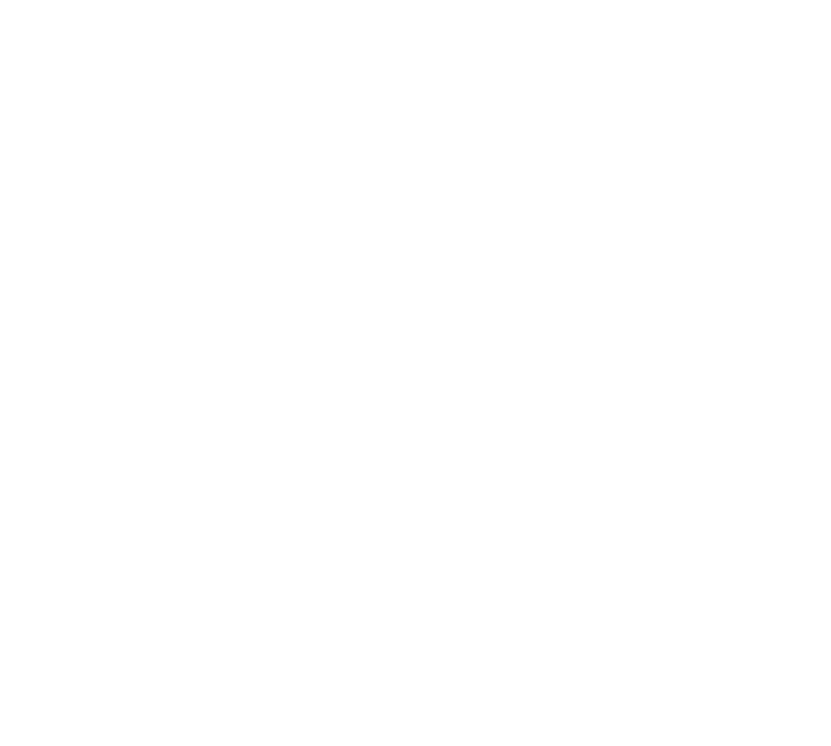
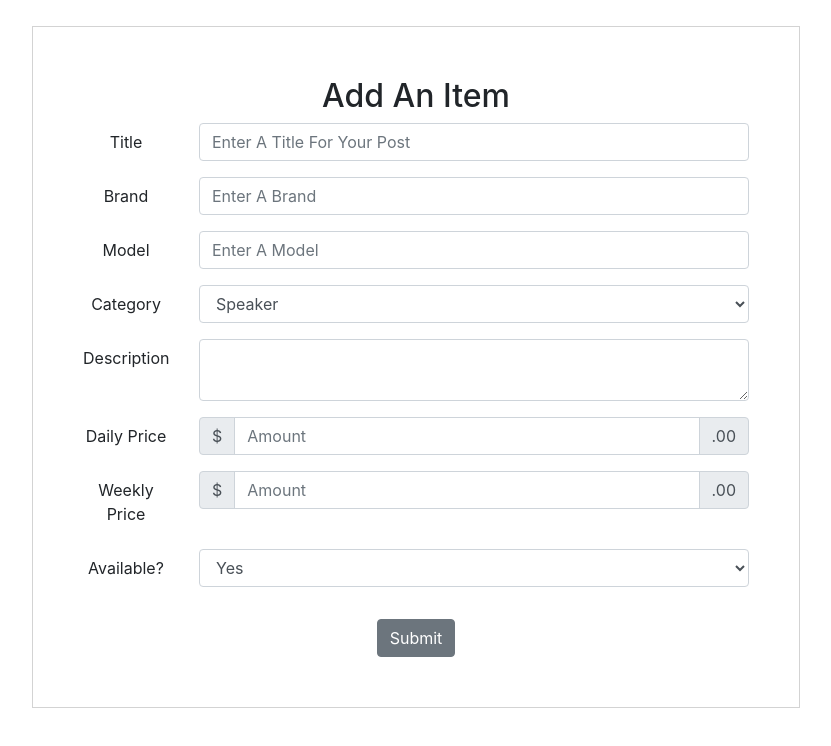
Before and after one commit to use-my-tech-stuff/Front-End-Nate-Boyette, a React (Create React App) app in the folder usemytechstuff/: page /item-form in a window 1280 px wide. Shown: the top 746 px of the page, without its empty margins (224-1055 px from the left). Built offline with nearby package versions, Linux system fonts and the light colour scheme; no server answers.

Commit message:
Form setup. Posting an item to the db working. Need to fix a bug when pushing back to the item list page.

```diff
--- a/usemytechstuff/src/App.js
+++ b/usemytechstuff/src/App.js
@@ -6,6 +6,7 @@
 import ItemListView from "./views/ItemListView";
 import LoginView from "./views/LoginView";
 import ItemView from "./views/ItemView"
+import ItemFormView from "./views/ItemFormView"
 
 
 import "./App.css";
@@ -21,8 +22,9 @@
           path="/item-list"
           render={props => <ItemListView {...props} />}
         />
+        <Route path="/item-form" component={ItemFormView} />
         <Route path="/login" component={LoginView} />
-        <Route path="item-list/:id" component={ItemView} />
+        <Route path="/item-list/:id" component={ItemView} />
       </div>
     );
   }
--- a/usemytechstuff/src/components/ItemForm/ItemForm.js
+++ b/usemytechstuff/src/components/ItemForm/ItemForm.js
@@ -0,0 +1,199 @@
+import React from "react";
+import { withRouter } from "react-router";
+
+import {
+  Button,
+  Form,
+  FormGroup,
+  Label,
+  Input,
+  FormText,
+  Col,
+  InputGroup,
+  InputGroupAddon
+} from "reactstrap";
+import styled from "styled-components";
+
+
+
+const ItemForm = props => {
+
+  const handleClick = e => {
+    e.preventDefault();
+
+    // Will need to check against editing status
+    // If editing then update Item
+    props.addItem()
+    props.history.push('/item-list')
+
+  }
+
+  // console.log(props.item)
+  return (
+    <FormContainer>
+      <h2>Add An Item</h2>
+      <Form>
+        <FormGroup row>
+          <Label for="itemTitle" sm={2}>
+            Title
+          </Label>
+          <Col sm={10}>
+            <Input
+              type="text"
+              name="title"
+              value={props.item.title}
+              id="itemTitle"
+              placeholder="Enter A Title For Your Post"
+              onChange={props.handleChange}
+              required
+            />
+          </Col>
+        </FormGroup>
+        <FormGroup row>
+          <Label for="itemBrand" sm={2}>
+            Brand
+          </Label>
+          <Col sm={10}>
+            <Input
+              type="text"
+              name="brand"
+              value={props.item.brand}
+              id="itemBrand"
+              placeholder="Enter A Brand"
+              onChange={props.handleChange}
+              required
+            />
+          </Col>
+        </FormGroup>
+        <FormGroup row>
+          <Label for="itemModel" sm={2}>
+            Model
+          </Label>
+          <Col sm={10}>
+            <Input
+              type="text"
+              name="model"
+              value={props.item.model}
+              id="itemModel"
+              placeholder="Enter A Model"
+              onChange={props.handleChange}
+              required
+            />
+          </Col>
+        </FormGroup>
+        <FormGroup row>
+          <Label for="itemCategory" sm={2}>
+            Category
+          </Label>
+          <Col sm={10}>
+            <Input
+              type="select"
+              name="label"
+              id="itemCategory"
+              value={props.item.label}
+              onChange={props.handleChange}
+              required
+            >
+              <option>Speaker</option>
+              <option>Display</option>
+              <option>Monitor</option>
+              <option>Camera</option>
+              <option>Karaoke</option>
+            </Input>
+          </Col>
+        </FormGroup>
+        <FormGroup row>
+          <Label for="itemDescription" sm={2}>
+            Description
+          </Label>
+          <Col sm={10}>
+            <Input
+              type="textarea"
+              name="description"
+              value={props.item.description}
+              id="itemDescription"
+              onChange={props.handleChange}
+              required
+            />
+          </Col>
+        </FormGroup>
+        <FormGroup row>
+          <Label for="dailyPrice" sm={2}>
+            Daily Price
+          </Label>
+          <Col sm={10}>
+            <InputGroup>
+              <InputGroupAddon addonType="prepend">$</InputGroupAddon>
+              <Input
+                placeholder="Amount"
+                type="number"
+                name="dailyPrice"
+                value={props.item.dailyPrice}
+                step="1"
+                id="dailyPrice"
+                onChange={props.handleChange}
+                required
+              />
+              <InputGroupAddon addonType="append">.00</InputGroupAddon>
+            </InputGroup>
+          </Col>
+        </FormGroup>
+        <FormGroup row>
+          <Label for="weeklyPrice" sm={2}>
+            Weekly Price
+          </Label>
+          <Col sm={10}>
+            <InputGroup>
+              <InputGroupAddon addonType="prepend">$</InputGroupAddon>
+              <Input
+                placeholder="Amount"
+                type="number"
+                name="weeklyPrice"
+                value={props.item.weeklyPrice}
+                step="1"
+                id="weeklyPrice"
+                onChange={props.handleChange}
+                required
+              />
+              <InputGroupAddon addonType="append">.00</InputGroupAddon>
+            </InputGroup>
+          </Col>
+        </FormGroup>
+        <FormGroup row>
+          <Label for="itemAvailability" sm={2}>
+            Available?
+          </Label>
+          <Col sm={10}>
+            <Input
+              type="select"
+              name="available"
+              value={props.item.available}
+              id="itemAvailability"
+              onChange={props.handleChange}
+              required
+            >
+              <option>Yes</option>
+              <option>No</option>
+            </Input>
+          </Col>
+        </FormGroup>
+        <FormGroup row />
+      </Form>
+      <Button onClick={handleClick}>Submit</Button>
+    </FormContainer>
+  );
+};
+
+/*
+==== Component Styles ====
+*/
+
+const FormContainer = styled.div`
+  width: 60%;
+  margin: 2% auto;
+  padding: 50px;
+  border: 1px solid lightgrey;
+`
+
+
+export default withRouter(ItemForm);
--- a/usemytechstuff/src/components/ItemList/ItemList.js
+++ b/usemytechstuff/src/components/ItemList/ItemList.js
@@ -16,7 +16,7 @@
   console.log(props);
   return (
     <>
-      {props.items.map(item => {
+      {!props.items ? "Loading..." : props.items.map(item => {
         return (
           <ItemCardContainer key={item.itemId}>
             <Card>
@@ -55,7 +55,7 @@
 */
 
 const ItemCardContainer = styled.div`
-  width: 40%;
+  width: 45%;
   margin-top: 1%;
   margin-bottom: 1%;
   text-align: left;
--- a/usemytechstuff/src/components/ItemList/ItemListHeader.js
+++ b/usemytechstuff/src/components/ItemList/ItemListHeader.js
@@ -1,25 +1,14 @@
-import React from "react"
+import React from "react";
 
-import {
-  Card,
-  CardImg,
-  CardText,
-  CardBody,
-  CardTitle,
-  CardSubtitle,
-  Button,
-  Media
-} from "reactstrap";
+import { CardTitle } from "reactstrap";
 
 const ItemListHeader = props => {
+  const itemOwner = props.users.find(user => {
+    return user.userId === props.ownerId;
+  });
+  const userName = itemOwner && itemOwner.username;
 
-  const itemOwner = props.users.find(user => {
-    return user.userId === props.ownerId
+  return <CardTitle>{`Renter: ${userName}`}</CardTitle>;
+};
 
-  })
-  const userName = itemOwner && itemOwner.username
-
-return <CardTitle>{`Renter: ${userName}`}</CardTitle>;
-}
-
-export default ItemListHeader
+export default ItemListHeader;
--- a/usemytechstuff/src/store/actions/itemActions.js
+++ b/usemytechstuff/src/store/actions/itemActions.js
@@ -34,9 +34,9 @@
 
 // Add Item Action
 export const addItem = item => dispatch => {
-  axios
-    .post(`${baseUrl}/api/items`, item)
-    .then(res => dispatch({ type: ADD_ITEM_SUCCESS, payload: res.data }));
+  axios.post(`${baseUrl}/api/items`, item)
+    .then(res => dispatch({ type: ADD_ITEM_SUCCESS, payload: res.data }))
+    .catch(err => dispatch({type: ADD_ITEM_FAIL, payload: err}))
 };
 
 // Delete Item Action
--- a/usemytechstuff/src/store/reducers/itemReducer.js
+++ b/usemytechstuff/src/store/reducers/itemReducer.js
@@ -59,7 +59,7 @@
     case FETCH_ITEMS_FAIL:
       return {
         ...state,
-        status: {
+        itemStatus: {
           ...state.itemStatus,
           isFetchingItems: true,
         },
@@ -67,13 +67,36 @@
       };
 
     case ADD_ITEM_START:
-      return {};
+      return {
+        ...state,
+        itemStatus: {
+          ...state.itemStatus,
+          isAddingItem: true
+        }
+      };
 
     case ADD_ITEM_SUCCESS:
-      return {};
+      return {
+        ...state,
+        items: action.payload,
+        itemStatus: {
+          ...state.itemStatus,
+          isAddingItem: false,
+          itemAdded: true
+        },
+        error: null
+      };
 
     case ADD_ITEM_FAIL:
-      return {};
+      return {
+        ...state,
+        itemStatus: {
+          ...state.itemStatus,
+          isAddingItem: true,
+          itemAdded: false
+        },
+        error: action.payload
+      };
 
     case UPDATE_ITEM_START:
       return {};
--- a/usemytechstuff/src/views/ItemFormView.js
+++ b/usemytechstuff/src/views/ItemFormView.js
@@ -0,0 +1,85 @@
+import React from "react";
+
+import ItemForm from "../components/ItemForm/ItemForm";
+import { connect } from "react-redux";
+import { addItem, getItems } from "../store/actions";
+
+const emptyItem = {
+  itemId: null,
+  owner: 1,
+  title: "",
+  description: "",
+  brand: "",
+  model: "",
+  label: "",
+  dailyPrice: "",
+  weeklyPrice: "",
+  available: "",
+  renter: 2
+};
+
+class ItemFormView extends React.Component {
+  state = {
+    item: emptyItem
+  };
+
+  componentDidMount() {
+    this.props.getItems();
+  }
+
+  handleChange = e => {
+    const { name, value } = e.target;
+
+    this.setState({
+      item: {
+        ...this.state.item,
+        [name]: value
+      }
+    });
+  };
+
+  addItem = () => {
+    // If available === Yes ? true : false
+    this.state.available === "Yes"
+      ? this.setState({
+          item: {
+            ...this.setState,
+            available: true
+          }
+        })
+      : this.setState({
+          item: {
+            ...this.setState,
+            available: false
+          }
+        });
+
+    this.setState({
+      ...this.state.item,
+      itemId: this.props.itemData.length - 1
+    });
+
+    this.props.addItem(this.state.item);
+  };
+
+  render() {
+    console.log((this.props.itemData.length - 1) + 1);
+    return (
+      <ItemForm
+        item={this.state.item}
+        handleChange={this.handleChange}
+        addItem={this.addItem}
+      />
+    );
+  }
+}
+
+const mapStateToProps = state => {
+
+  return { itemData: state.itemReducer.items };
+};
+
+export default connect(
+  mapStateToProps,
+  { addItem, getItems }
+)(ItemFormView);
```
